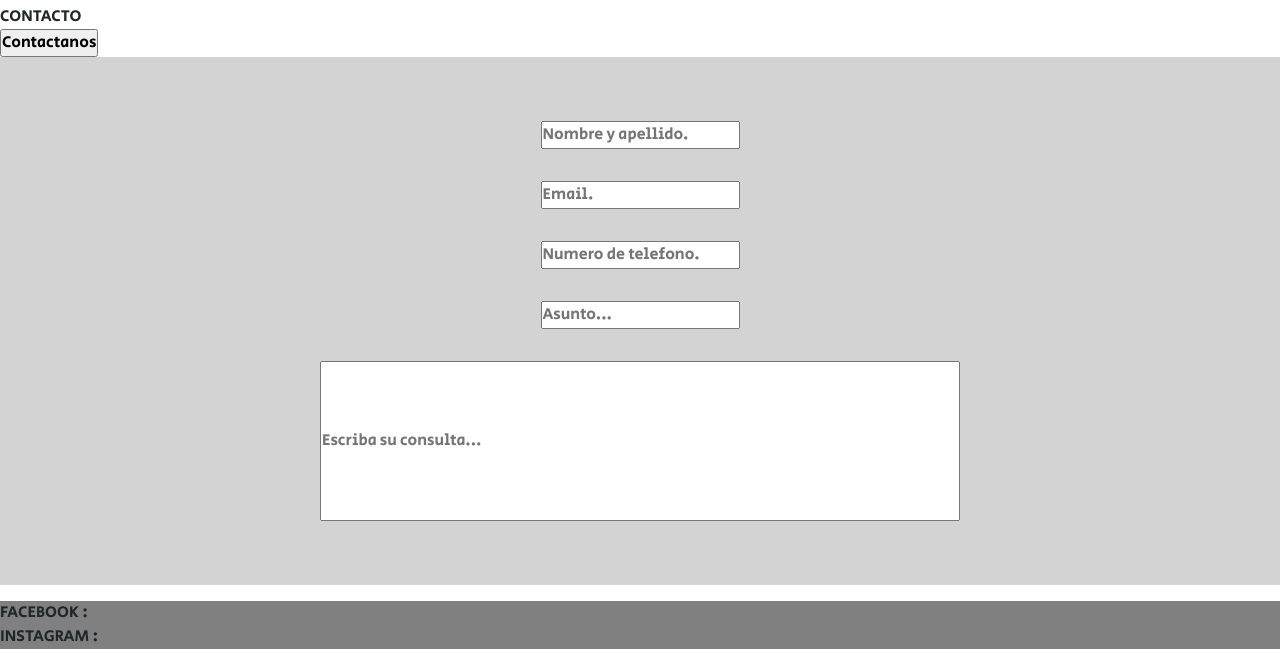
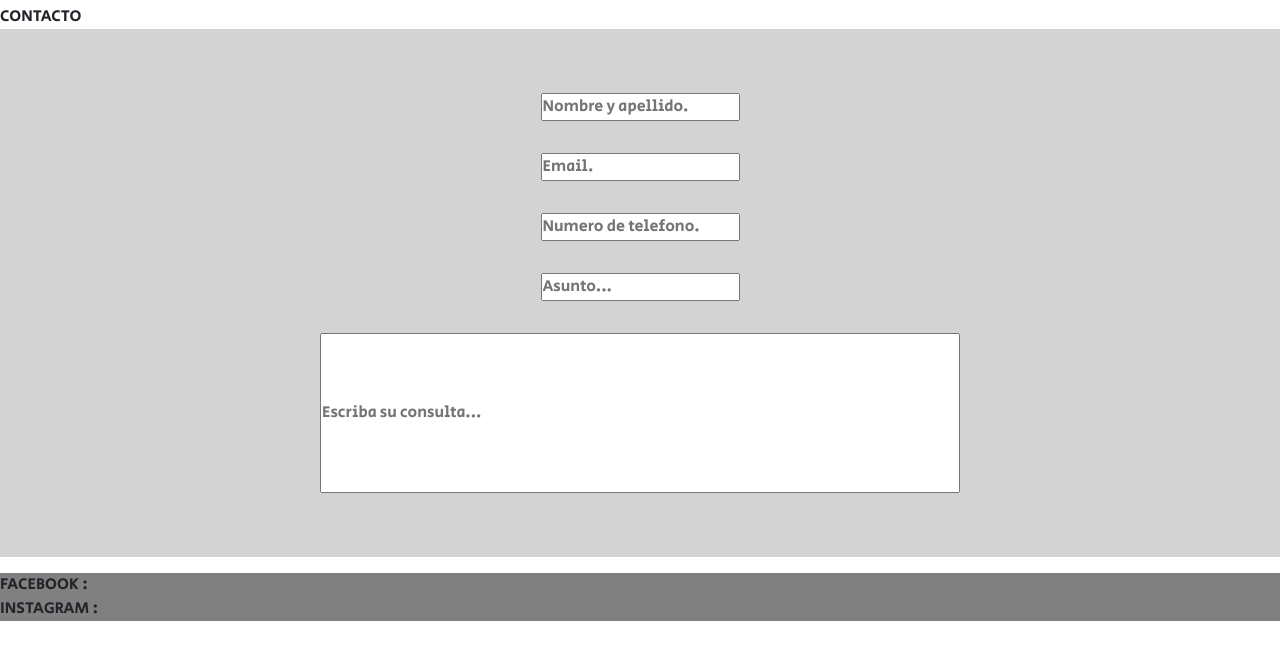
Before and after one commit to paolobergamaschi/Custom-home, a plain HTML site: page pages/contacto.html in a window 1280 px wide. Shown: the part 171-820 px from the top of the page. Drawn offline with nearby package versions, Linux system fonts and the light colour scheme.

Commit message:
cambios generales

```diff
--- a/pages/contacto.html
+++ b/pages/contacto.html
@@ -26,7 +26,6 @@
         </h1>
       </header>
        <div>CONTACTO</div>
-       <a href="../pages/contacto.html" class="contacto" ><input type="button" value="Contactanos"></div></a>
 <section>
     <ul class="lista2">
        <li><input type="text" name="Nombre" placeholder="Nombre y apellido."></li>
@@ -36,7 +35,6 @@
        <li> <input class="consulta" type="text" name="Consulta" placeholder="Escriba su consulta..."></li>
     </ul>
 </section>
-<section>
     <footer>
         <div> FACEBOOK : <a href="https://www.facebook.com/dino.custom"></a></div>
         <div>INSTAGRAM : <a href="https://www.instagram.com/custommhome/"></a></div>
```
Also changed, not shown: index.html (+0 -4 lines), pages/info-mayorista.html (+2 -6 lines), pages/nosotros.html (+0 -5 lines), pages/productos.html (+2 -1 lines).
